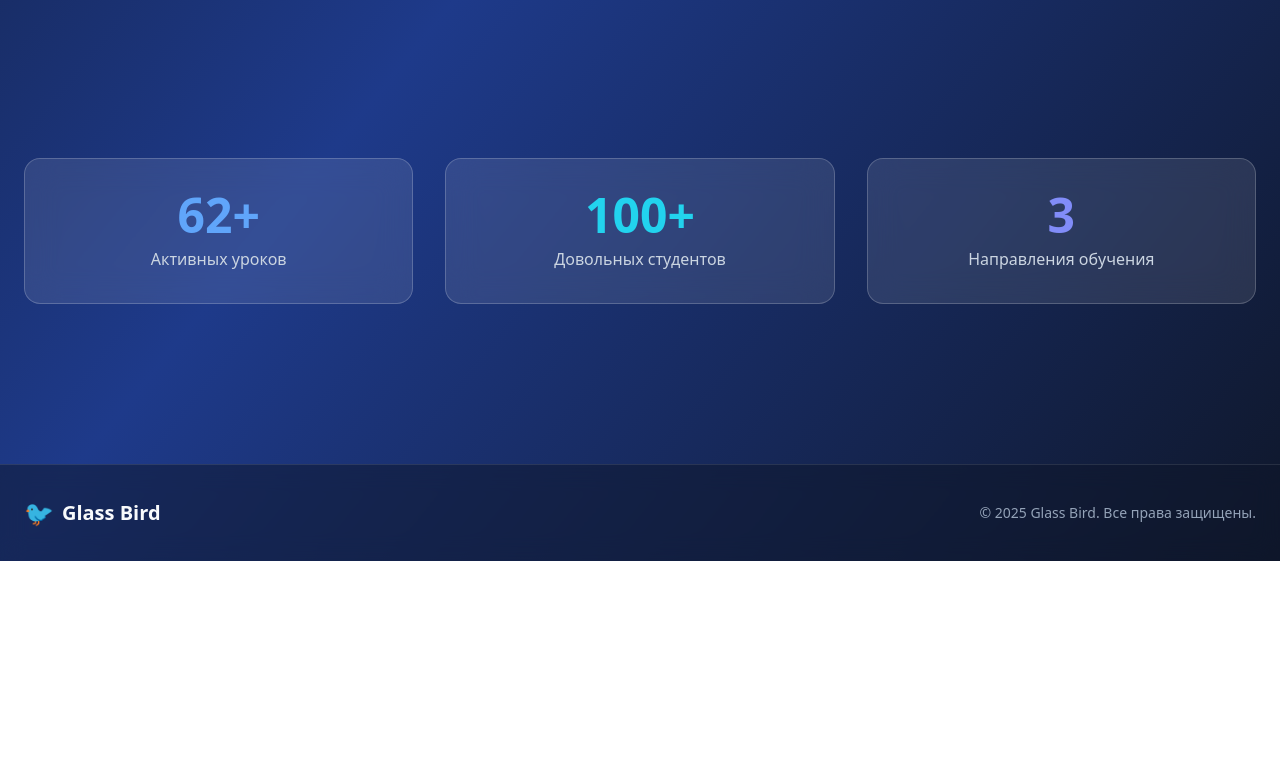
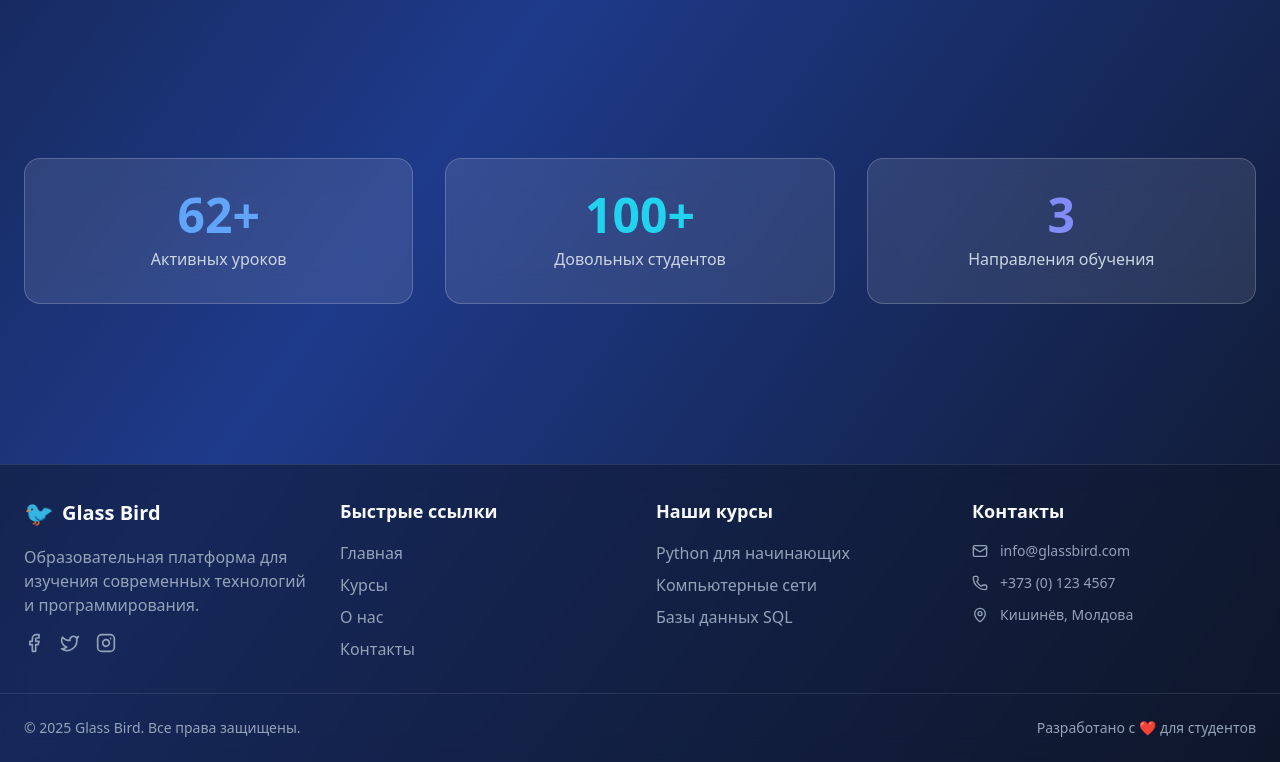
Before and after one commit to Mefist89/glass-bird, a React (Vite) app: page / in a window 1280 px wide. Shown: the part 1019-1781 px from the top of the page. Before the commit the page ends 1580 px from the top, so only its background shows below. Built offline with nearby package versions, Linux system fonts and the light colour scheme.

Commit message:
feat: component footer

```diff
--- /dev/null
+++ b/src/components/Footer.tsx
@@ -0,0 +1,199 @@
+import { Facebook, Twitter, Instagram, Mail, Phone, MapPin, Menu, X } from 'lucide-react';
+import { useState } from 'react';
+
+const Footer = () => {
+  const [isMobileMenuOpen, setIsMobileMenuOpen] = useState(false);
+
+  const quickLinks = [
+    { title: 'Главная', url: '/' },
+    { title: 'Курсы', url: '/courses' },
+    { title: 'О нас', url: '/about' },
+    { title: 'Контакты', url: '/contact' },
+  ];
+
+  const courses = [
+    { title: 'Python для начинающих', url: '/courses/python' },
+    { title: 'Компьютерные сети', url: '/courses/networks' },
+    { title: 'Базы данных SQL', url: '/courses/sql' },
+ ];
+
+  const socialLinks = [
+    { name: 'Facebook', icon: Facebook, url: '#' },
+    { name: 'Twitter', icon: Twitter, url: '#' },
+    { name: 'Instagram', icon: Instagram, url: '#' },
+  ];
+
+  const contactInfo = [
+    { icon: Mail, text: 'info@glassbird.com', url: 'mailto:info@glassbird.com' },
+    { icon: Phone, text: '+373 (0) 123 4567', url: 'tel:+37301234567' },
+    { icon: MapPin, text: 'Кишинёв, Молдова', url: '#' },
+  ];
+
+  return (
+    <footer className="relative z-10 backdrop-blur-md bg-slate-900/50 border-t border-white/10 mt-20">
+      {/* Main Footer Content */}
+      <div className="w-full px-6 py-8">
+        <div className="max-w-[95%] xl:max-w-7xl mx-auto">
+          {/* Mobile Menu Button */}
+          <div className="lg:hidden flex justify-end mb-6">
+            <button
+              onClick={() => setIsMobileMenuOpen(!isMobileMenuOpen)}
+              className="p-2 rounded-lg bg-white/10 hover:bg-white/20"
+              aria-label={isMobileMenuOpen ? "Закрыть меню" : "Открыть меню"}
+            >
+              {isMobileMenuOpen ? <X size={24} /> : <Menu size={24} />}
+            </button>
+          </div>
+
+          {/* Footer Grid - Hidden on mobile when menu is open */}
+          <div className={`grid grid-cols-1 md:grid-cols-2 lg:grid-cols-4 gap-8 ${isMobileMenuOpen ? 'hidden' : ''}`}>
+            {/* Brand Info */}
+            <div className="lg:col-span-1">
+              <div className="flex items-center space-x-2 mb-4">
+                <div className="text-2xl">🐦</div>
+                <span className="text-xl font-bold">Glass Bird</span>
+              </div>
+              <p className="text-slate-400 mb-4">
+                Образовательная платформа для изучения современных технологий и программирования.
+              </p>
+              <div className="flex space-x-4">
+                {socialLinks.map((social, index) => (
+                  <a
+                    key={index}
+                    href={social.url}
+                    className="text-slate-400 hover:text-blue-400 transition-colors"
+                    aria-label={social.name}
+                  >
+                    <social.icon size={20} />
+                  </a>
+                ))}
+              </div>
+            </div>
+
+            {/* Quick Links */}
+            <div>
+              <h3 className="text-lg font-semibold mb-4">Быстрые ссылки</h3>
+              <ul className="space-y-2">
+                {quickLinks.map((link, index) => (
+                  <li key={index}>
+                    <a
+                      href={link.url}
+                      className="text-slate-400 hover:text-blue-400 transition-colors block"
+                    >
+                      {link.title}
+                    </a>
+                  </li>
+                ))}
+              </ul>
+            </div>
+
+            {/* Courses */}
+            <div>
+              <h3 className="text-lg font-semibold mb-4">Наши курсы</h3>
+              <ul className="space-y-2">
+                {courses.map((course, index) => (
+                  <li key={index}>
+                    <a
+                      href={course.url}
+                      className="text-slate-400 hover:text-blue-400 transition-colors block"
+                    >
+                      {course.title}
+                    </a>
+                  </li>
+                ))}
+              </ul>
+            </div>
+
+            {/* Contact Info */}
+            <div>
+              <h3 className="text-lg font-semibold mb-4">Контакты</h3>
+              <ul className="space-y-3">
+                {contactInfo.map((contact, index) => (
+                  <li key={index} className="flex items-start space-x-3">
+                    <contact.icon size={16} className="mt-0.5 text-slate-400 flex-shrink-0" />
+                    <a
+                      href={contact.url}
+                      className="text-slate-400 hover:text-blue-400 transition-colors text-sm"
+                    >
+                      {contact.text}
+                    </a>
+                  </li>
+                ))}
+              </ul>
+            </div>
+          </div>
+
+          {/* Mobile Menu - Only visible on mobile when menu is open */}
+          <div className={`lg:hidden ${isMobileMenuOpen ? 'block' : 'hidden'} mt-6 pt-6 border-t border-white/10`}>
+            <div className="grid grid-cols-1 md:grid-cols-2 gap-6">
+              <div>
+                <h3 className="text-lg font-semibold mb-4">Быстрые ссылки</h3>
+                <ul className="space-y-2">
+                  {quickLinks.map((link, index) => (
+                    <li key={index}>
+                      <a
+                        href={link.url}
+                        className="text-slate-400 hover:text-blue-400 transition-colors block py-1"
+                        onClick={() => setIsMobileMenuOpen(false)}
+                      >
+                        {link.title}
+                      </a>
+                    </li>
+                  ))}
+                </ul>
+              </div>
+
+              <div>
+                <h3 className="text-lg font-semibold mb-4">Наши курсы</h3>
+                <ul className="space-y-2">
+                  {courses.map((course, index) => (
+                    <li key={index}>
+                      <a
+                        href={course.url}
+                        className="text-slate-400 hover:text-blue-400 transition-colors block py-1"
+                        onClick={() => setIsMobileMenuOpen(false)}
+                      >
+                        {course.title}
+                      </a>
+                    </li>
+                  ))}
+                </ul>
+              </div>
+
+              <div>
+                <h3 className="text-lg font-semibold mb-4">Контакты</h3>
+                <ul className="space-y-3">
+                  {contactInfo.map((contact, index) => (
+                    <li key={index} className="flex items-start space-x-3">
+                      <contact.icon size={16} className="mt-0.5 text-slate-400 flex-shrink-0" />
+                      <a
+                        href={contact.url}
+                        className="text-slate-400 hover:text-blue-400 transition-colors text-sm"
+                      >
+                        {contact.text}
+                      </a>
+                    </li>
+                  ))}
+                </ul>
+              </div>
+            </div>
+          </div>
+        </div>
+      </div>
+
+      {/* Bottom Bar */}
+      <div className="border-t border-white/10 py-6">
+        <div className="max-w-[95%] xl:max-w-7xl mx-auto px-6 flex flex-col md:flex-row justify-between items-center">
+          <div className="text-slate-400 text-sm mb-4 md:mb-0">
+            © 2025 Glass Bird. Все права защищены.
+          </div>
+          <div className="text-slate-400 text-sm">
+            Разработано с ❤️ для студентов
+          </div>
+        </div>
+      </div>
+    </footer>
+  );
+};
+
+export default Footer;
--- a/src/pages/HomePage.tsx
+++ b/src/pages/HomePage.tsx
@@ -2,6 +2,7 @@ import { useState } from 'react';
 import { BookOpen, User, LogOut, Menu, X } from 'lucide-react';
 import { useAuth } from '../context/AuthContext';
 import LoginForm from '../components/auth/LoginForm';
+import Footer from '../components/Footer';
 
 const GlassBirdHome = () => {
   const [isMenuOpen, setIsMenuOpen] = useState(false);
@@ -236,21 +237,6 @@ const GlassBirdHome = () => {
         </div>
       </section>
 
-      {/* Footer */}
-      <footer className="relative z-10 backdrop-blur-md bg-slate-900/50 border-t border-white/10 mt-20">
-        <div className="w-full px-6 py-8">
-          <div className="max-w-[95%] xl:max-w-7xl mx-auto flex flex-col lg:flex-row justify-between items-center">
-            <div className="flex items-center space-x-2 mb-4 lg:mb-0">
-              <div className="text-2xl">🐦</div>
-              <span className="text-xl font-bold">Glass Bird</span>
-            </div>
-            <div className="text-slate-400 text-sm">
-              © 2025 Glass Bird. Все права защищены.
-            </div>
-          </div>
-        </div>
-      </footer>
-
       {/* Login Form Modal */}
       {showLoginForm && (
         <LoginForm
@@ -258,6 +244,9 @@ const GlassBirdHome = () => {
           onLogin={handleLogin}
         />
       )}
+
+      {/* Footer */}
+      <Footer />
     </div>
   );
 };
```
